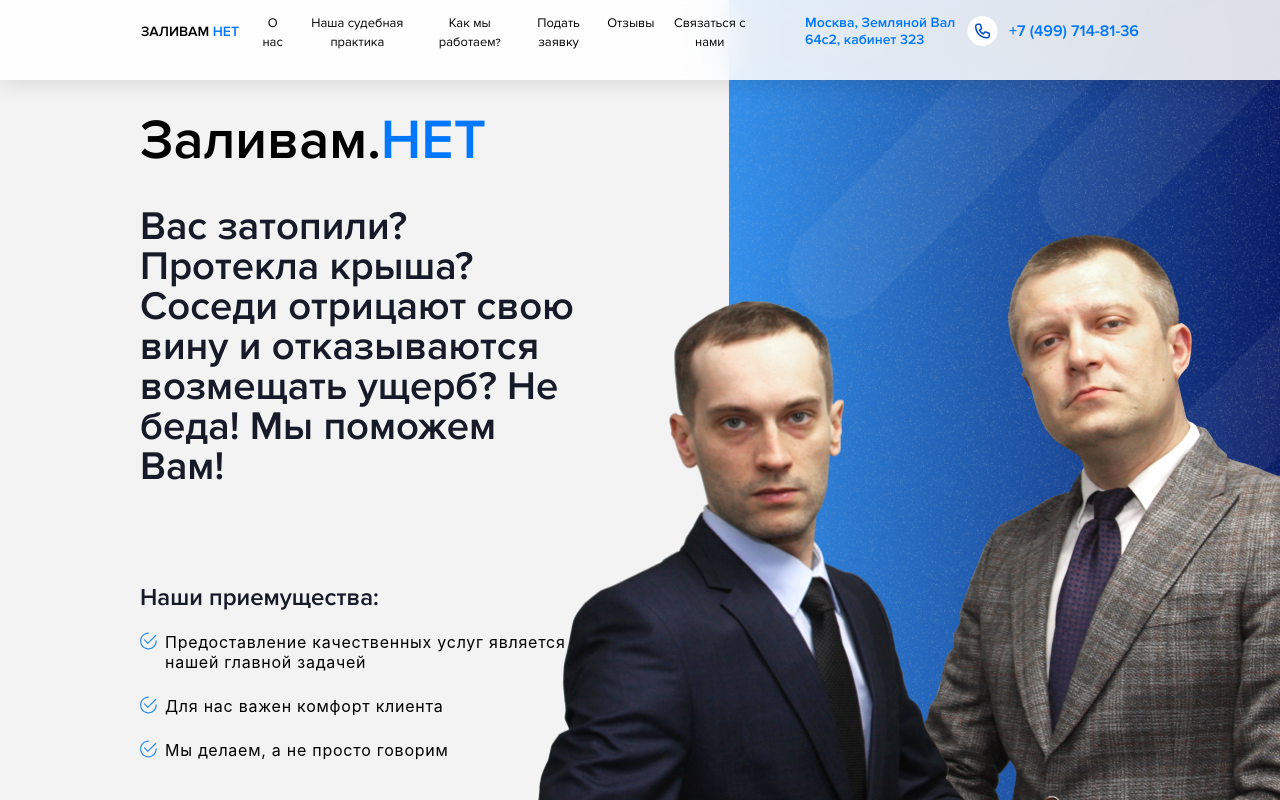
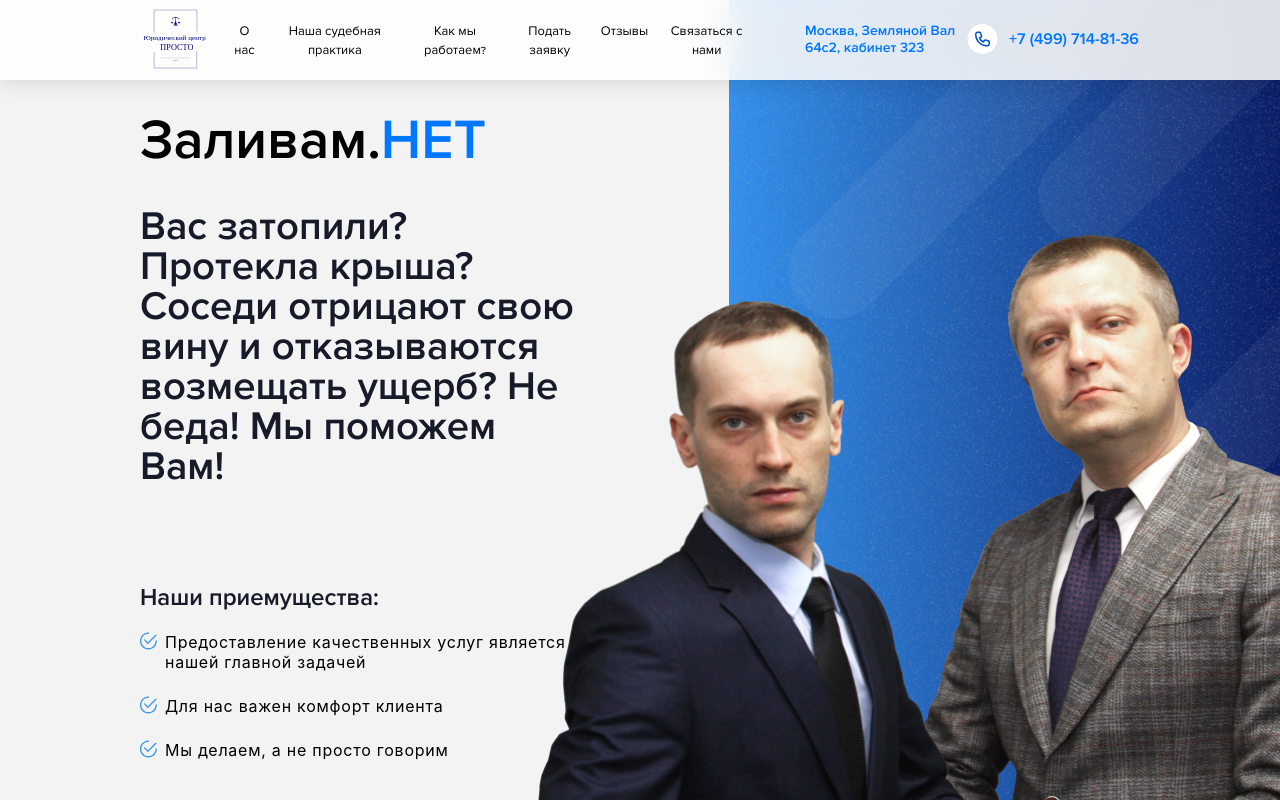
Before and after one commit to Photokub/zalivam-net, a React (Create React App) app: page / in a window 1280 px wide. Shown: the top 800 px of the page. Built offline with nearby package versions, Linux system fonts and the light colour scheme.

Commit message:
Refactor: заменить логотип

```diff
--- a/src/components/App/App.tsx
+++ b/src/components/App/App.tsx
@@ -10,8 +10,8 @@ import Feedback from '../Feedback/Feedback';
 import Footer from '../Footer/Footer';
 import Header from '../Header/Header';
 import Popup from '../Popup/Popup';
-import MethodsData from '../../data/MethodsData.json'
-import { api } from "../../utils/Api"
+import MethodsData from '../../data/MethodsData.json';
+import { api } from "../../utils/Api.js";
 import gsap from 'gsap';
 import ScrollTrigger from "gsap/ScrollTrigger"
 import solutionsData from "../../data/SolutionsData"
--- a/src/components/Header/Header.css
+++ b/src/components/Header/Header.css
@@ -25,17 +25,8 @@
 }
 
 .header__logo {
-  min-width: 100px;
+  height: 78px;
   margin: 0 20px 0 0;
-  color: #000;
-  text-align: center;
-  font-variant-numeric: lining-nums proportional-nums;
-  font-family: "Proxima Nova";
-  font-size: 14px;
-  font-style: normal;
-  font-weight: 600;
-  line-height: normal;
-  font-variant: all-small-caps;
 }
 
 .header__logoHighlight {
--- a/src/components/Header/Header.scss
+++ b/src/components/Header/Header.scss
@@ -11,7 +11,7 @@
     backdrop-filter: blur(20px) grayscale(30%);
 }
 
-.header_sticky{
+.header_sticky {
     position: fixed;
     left: 0;
     top: 0;
@@ -26,18 +26,24 @@
 
 }
 
+// .header__logo {
+//     min-width: 100px;
+//     margin: 0 20px 0 0;
+//     color: #000;
+//     text-align: center;
+//     font-variant-numeric: lining-nums proportional-nums;
+//     font-family: "Proxima Nova";
+//     font-size: $nav-title;
+//     font-style: normal;
+//     font-weight: 600;
+//     line-height: normal;
+//     font-variant: all-small-caps;
+// }
+
 .header__logo {
-    min-width: 100px;
+    //width: auto;
+    height: 78px;
     margin: 0 20px 0 0;
-    color: #000;
-    text-align: center;
-    font-variant-numeric: lining-nums proportional-nums;
-    font-family: "Proxima Nova";
-    font-size: $nav-title;
-    font-style: normal;
-    font-weight: 600;
-    line-height: normal;
-    font-variant: all-small-caps;
 }
 
 .header__logoHighlight {
@@ -53,7 +59,7 @@
     font-variant: all-small-caps;
 }
 
-.header__menuAndContactsBlock{
+.header__menuAndContactsBlock {
     display: flex;
     flex-direction: row;
     justify-content: space-between;
@@ -67,27 +73,27 @@
 
 }
 
-@media screen and (max-width: 984px){
+@media screen and (max-width: 984px) {
     .header__wrap {
         margin: 0 74px;
     }
 
-    .header__menuAndContactsBlock{
+    .header__menuAndContactsBlock {
         width: 70%;
         flex-direction: row-reverse;
     }
 }
 
-@media screen and (max-width: 568px){
-    .header{
+@media screen and (max-width: 568px) {
+    .header {
         display: flex;
         flex-direction: row;
         align-items: center;
         justify-content: space-between;
-        padding:  15px;
+        padding: 15px;
     }
 
-    .header__wrap{
+    .header__wrap {
         width: 100%;
         margin: 0;
     }
--- a/src/components/Header/Header.tsx
+++ b/src/components/Header/Header.tsx
@@ -3,6 +3,7 @@ import "./Header.css"
 import Navigation from "../Navigation/Navigation";
 import BurgerMenu from "../BurgerMenu/BurgerMenu";
 import Contacts from "../Contacts/Contacts";
+import logo from "../../images/logo.svg"
 
 interface HeaderPropTypes {
     windowSize?: {
@@ -15,7 +16,8 @@ const Header: React.FC<HeaderPropTypes> = ({ windowSize }) => {
     return (
         <header className="header">
             <div className="header__wrap">
-                <p className="header__logo">ЗАЛИВАМ <span className="header__logoHighlight">НЕТ</span></p>
+                {/* <p className="header__logo">ЗАЛИВАМ <span className="header__logoHighlight">НЕТ</span></p> */}
+                <img src={logo} alt="логотип" className="header__logo" />
                 <div className="header__menuAndContactsBlock">
                     {windowSize!.innerWidth! <= 984 ?
                         <BurgerMenu
```
Also changed, not shown: src/images/logo.svg (added), 1 other file (tests, documents, lock files or other folders).
